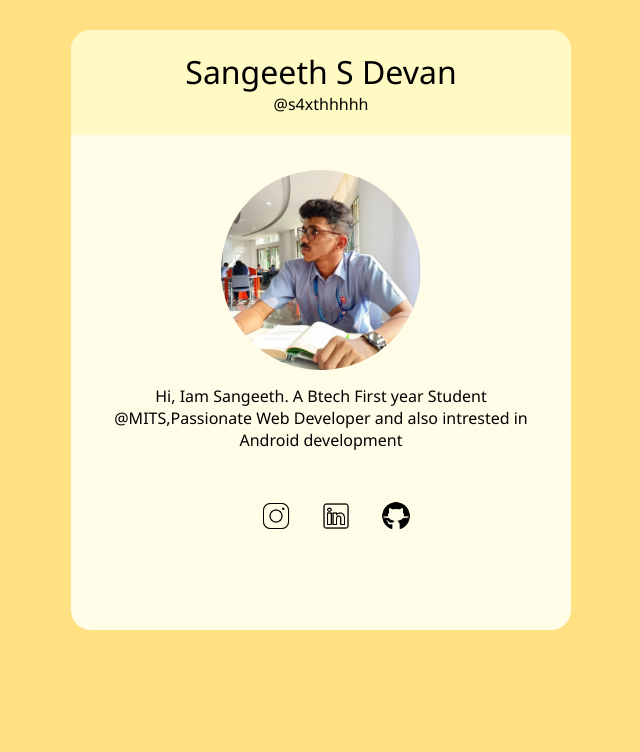
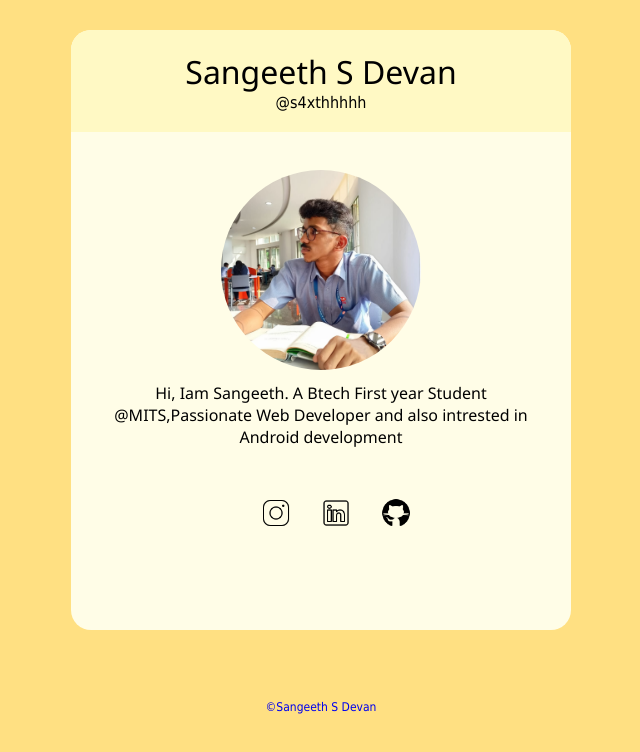
Before and after one commit to S4xthhhhh/Profile-card, a plain HTML site: page index.html in a window 1280 px wide. Shown: the whole page, without its empty margins (319-959 px from the left). Drawn offline with Linux system fonts and the light colour scheme.

Commit message:
Footer-updated

```diff
--- a/index.css
+++ b/index.css
@@ -61,6 +61,21 @@ body{
 }
 .name p{
     margin: 0;
-    font-family: 'Segoe UI', Tahoma, Geneva, Verdana, sans-serif;
+    font-family: Tahoma, Geneva, Verdana, sans-serif;
     font-size: 100;
 }
+footer{
+    position: absolute;
+    right: 0;
+    left: 0;
+    top: 700px;
+    display: flex;
+    justify-content: center;
+}
+footer a{
+    text-align: center;
+    text-decoration: none;
+    font-weight: 300;
+    font-family: Tahoma, Geneva, Verdana, sans-serif;
+    font-size: 12px;
+}
--- a/index.html
+++ b/index.html
@@ -23,6 +23,9 @@
             <a href="https://www.linkedin.com/in/sangeeth-s-devan-630b1a28a/"><img src="./images/linkedin.png" alt=""></a>
             <a href="https://github.com/S4xthhhhh"><img src="./images/github.png" alt=""></a>
         </div>
+        <footer>
+            <a href="#">&copy;Sangeeth S Devan</a>
+        </footer>
     </div>
 </body>
 </html>
```
